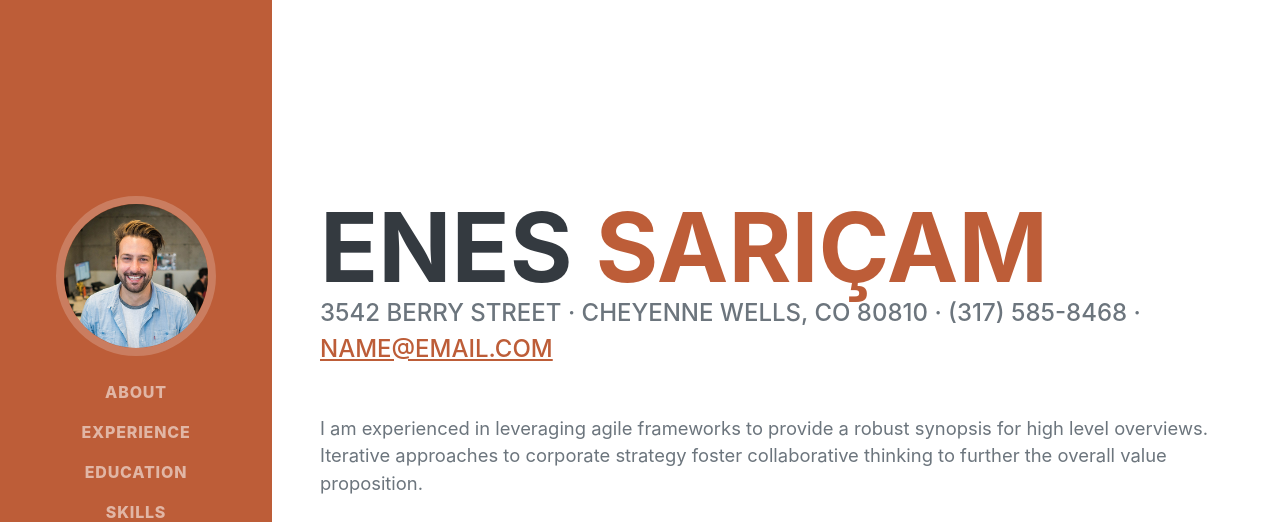
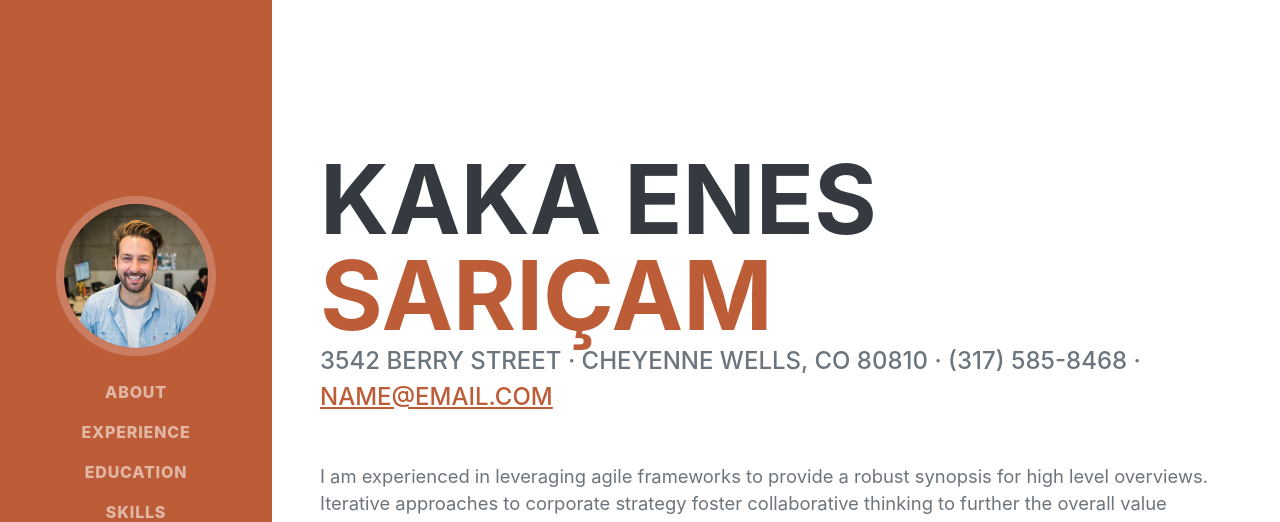
Before and after one commit to OmerSaricam/genesis, a plain HTML site: page index.html in a window 1280 px wide. Shown: the top 522 px of the page. Drawn offline with nearby package versions, Linux system fonts and the light colour scheme; a web font is replaced by a local one.

Commit message:
Title etiketi değiştirildi

```diff
--- a/index.html
+++ b/index.html
@@ -40,7 +40,7 @@
             <section class="resume-section" id="about">
                 <div class="resume-section-content">
                     <h1 class="mb-0">
-                        Enes
+                        Kaka Enes
                         <span class="text-primary">Sarıçam</span>
                     </h1>
                     <div class="subheading mb-5">
```
